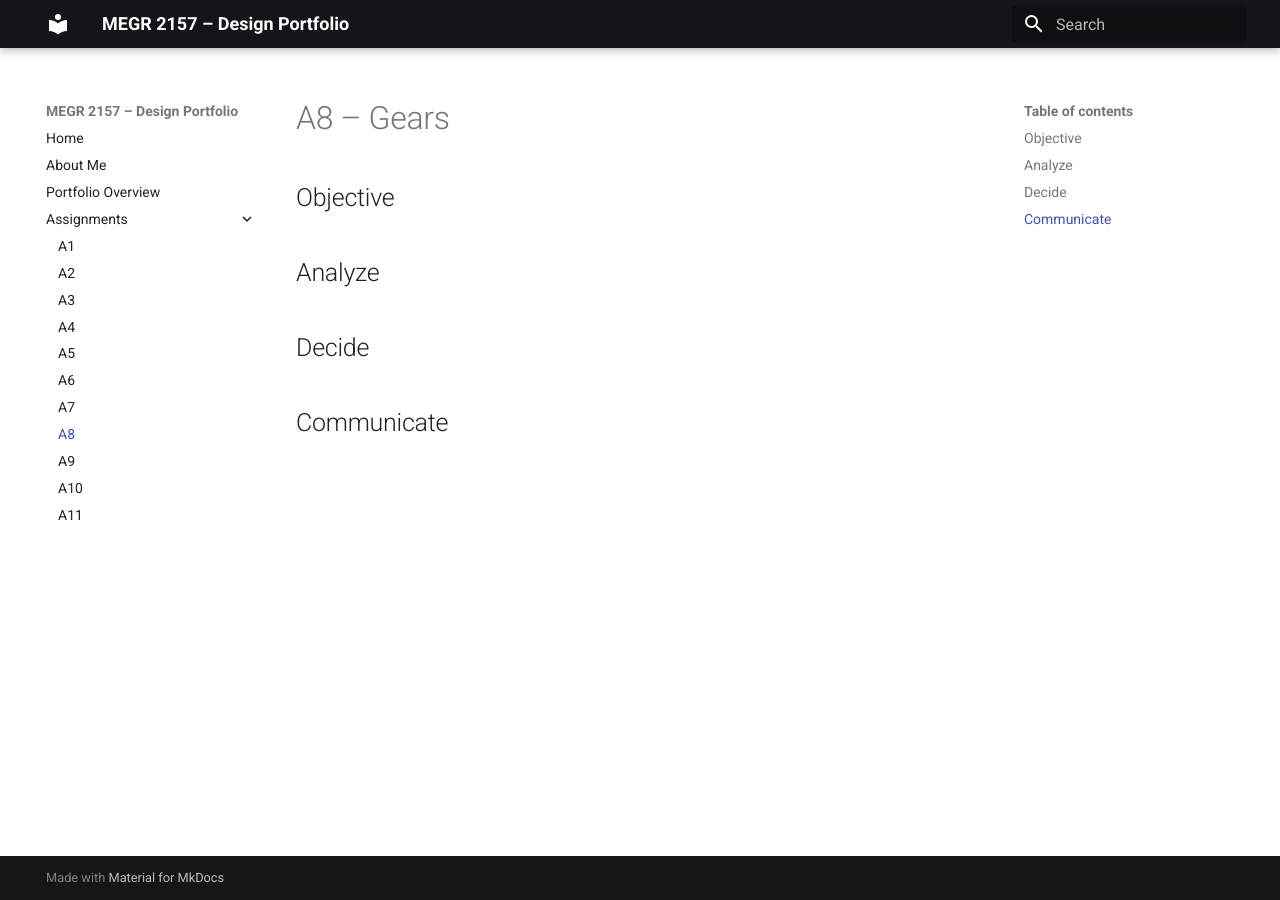
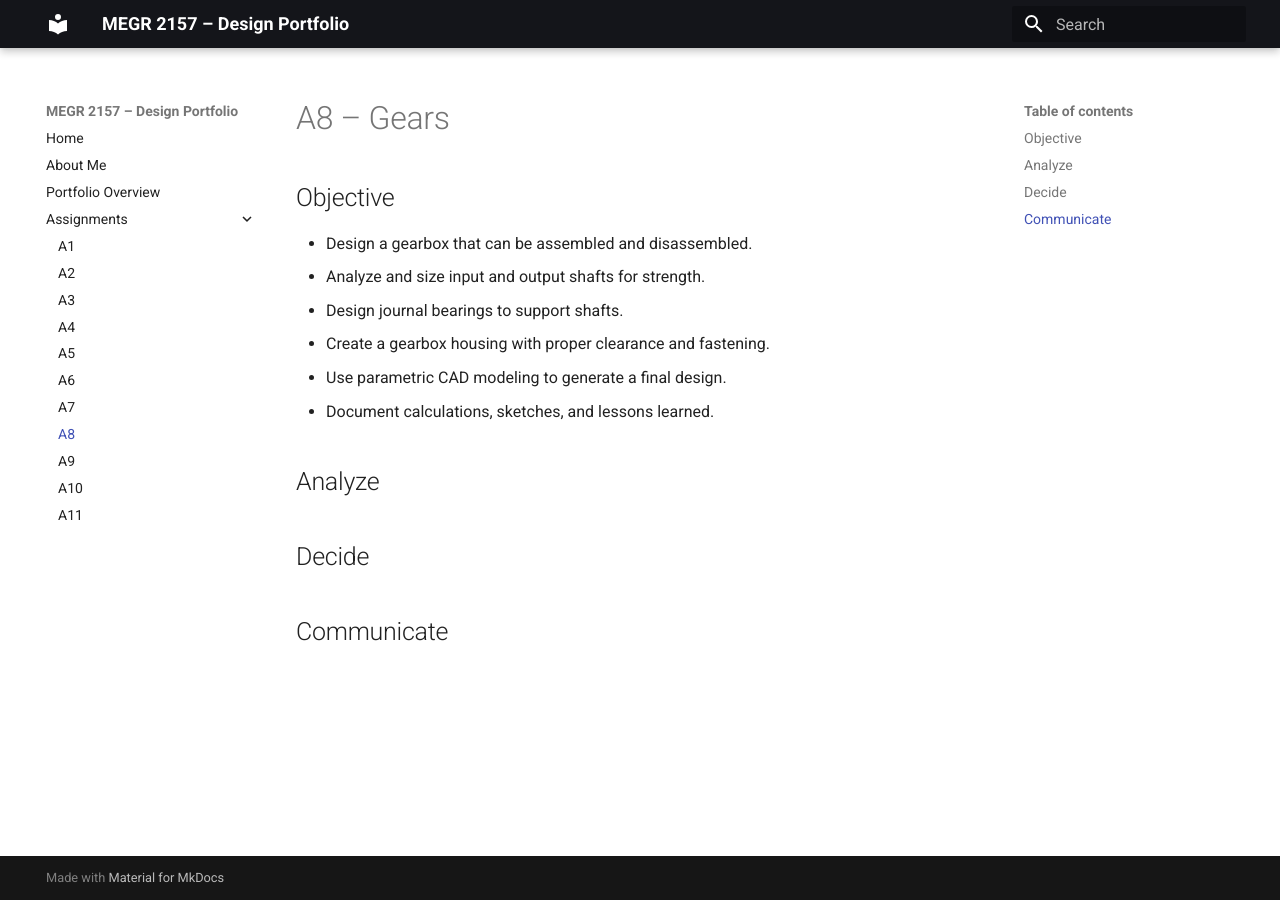
Before and after one commit to mbsibelius/megr2156-portfolio-mbs, an MkDocs documentation site: the page built from docs/assignments/A08/index.md, in a window 1280 px wide. Built offline with MkDocs 1.6.1 and Material for MkDocs 9.7.7, drawn with Linux system fonts in a browser that asks for light colours.

Commit message:
Update A8 assignment objectives in index.md

```diff
--- a/docs/assignments/A08/index.md
+++ b/docs/assignments/A08/index.md
@@ -2,6 +2,12 @@
 
 ## Objective
 
+- Design a gearbox that can be assembled and disassembled.
+- Analyze and size input and output shafts for strength.
+- Design journal bearings to support shafts.
+- Create a gearbox housing with proper clearance and fastening.
+- Use parametric CAD modeling to generate a final design.
+- Document calculations, sketches, and lessons learned.
 
 ## Analyze
 
```
